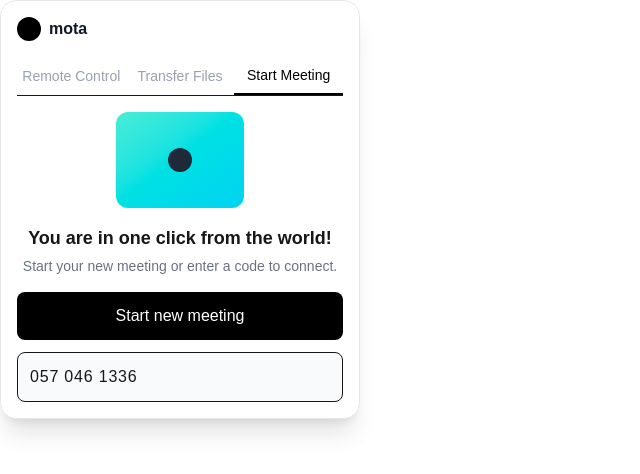
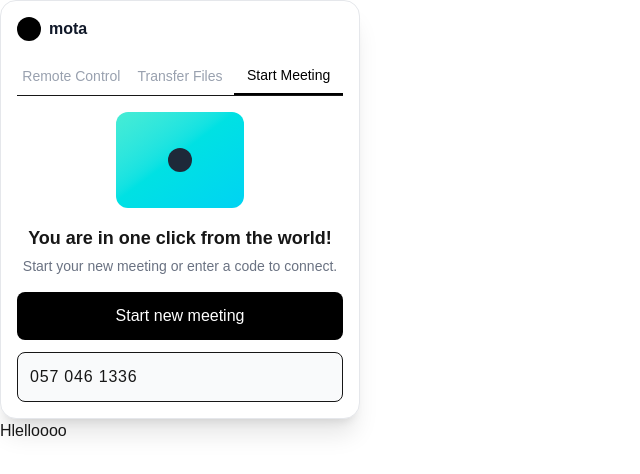
Before and after one commit to theodhorex/hackathon, a Next.js app: page / in a window 1280 px wide. Shown: the top 474 px of the page, without its empty margins (0-640 px from the left). Built offline with nearby package versions, Linux system fonts and the light colour scheme.

Commit message:
from theo

```diff
--- a/app/page.tsx
+++ b/app/page.tsx
@@ -5,6 +5,7 @@ export default function Home() {
   return (
     <div>
       <ExtensionPanel />
+      <h1>Hlelloooo</h1>
     </div>
   );
 }
```
